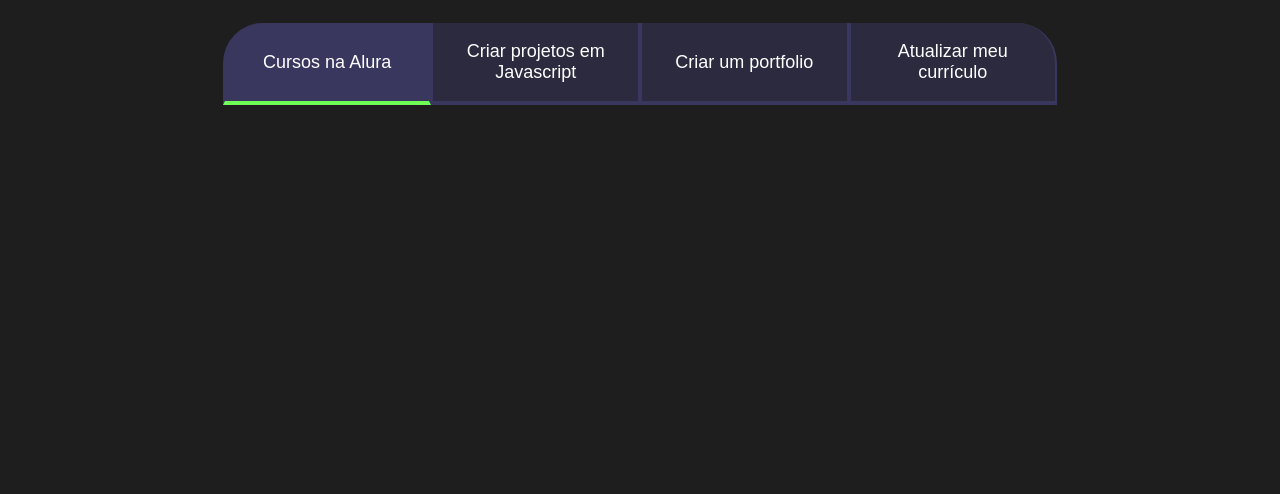
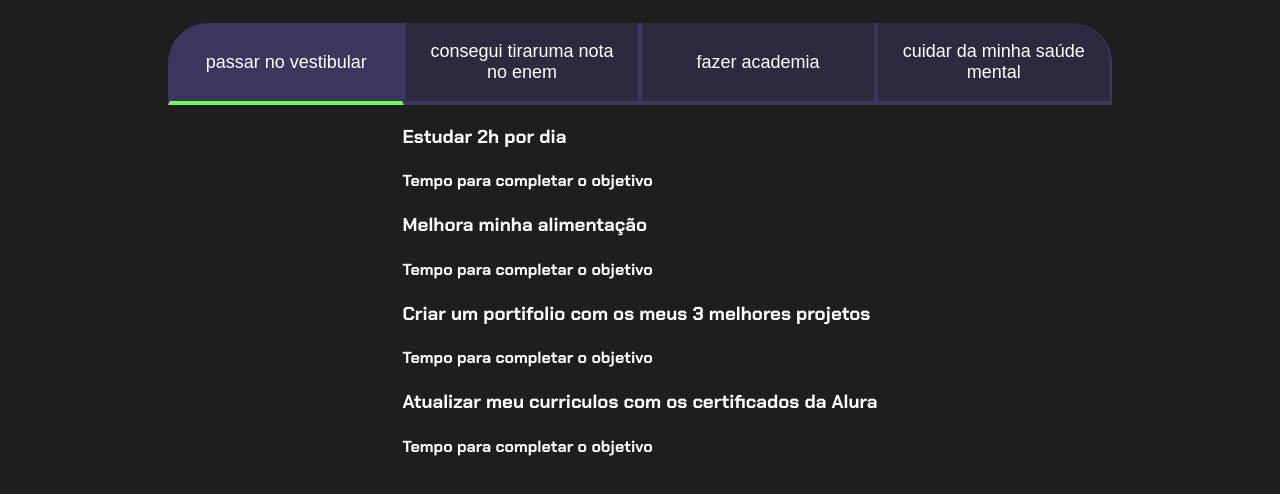
Before and after one commit to Teco01/javascript-projetos-de-vida, a plain HTML site: page index.html in a window 1280 px wide. Shown: the part 80-574 px from the top of the page. Drawn offline with Linux system fonts and the light colour scheme.

Commit message:
Update index.html

```diff
--- a/index.html
+++ b/index.html
@@ -1,19 +1,41 @@
 <!DOCTYPE html>
 <html lang="pt-br">
+
 <head>
     <meta charset="UTF-8">
     <meta name="viewport" content="width=device-width, initial-scale=1.0">
     <title>Meus objetivos do ano</title>
     <link rel="stylesheet" href="style.css">
 </head>
+
 <body>
     <section class="conteudo-principal">
         <h2 class="titulo-principal">Meus Objetivos do ano<span>_</span></h2>
         <div class="botoes">
-            <button class="botao ativo">Cursos na Alura</button>
-            <button class="botao">Criar projetos em Javascript</button>
-            <button class="botao">Criar um portfolio</button>
-            <button class="botao">Atualizar meu currículo</button>
+            <button class="botao ativo">passar no vestibular</button>
+            <button class="botao">consegui tiraruma nota no enem</button>
+            <button class="botao">fazer academia</button>
+            <button class="botao">cuidar da minha saúde mental</button>
+        </div>
+        <div class="abas-textos">
+            <div class="aba-conteudo"></div>
+            <h3 class="aba-conteudo-titulo-prnicipal">Estudar 2h por dia</h3>
+            <h4 class="aba-conteudo-titulo-secundario">Tempo para completar o objetivo</h4>
+            <div class="abas-textos">
+                <div class="aba-conteudo"></div>
+                <h3 class="aba-conteudo-titulo-prnicipal">Melhora minha alimentação</h3>
+                <h4 class="aba-conteudo-titulo-secundario">Tempo para completar o objetivo</h4>
+            </div>
+            <div class="abas-textos">
+                <div class="aba-conteudo"></div>
+                <h3 class="aba-conteudo-titulo-prnicipal">Criar um portifolio com os meus 3 melhores projetos</h3>
+                <h4 class="aba-conteudo-titulo-secundario">Tempo para completar o objetivo</h4>
+            </div>
+            <div class="abas-textos">
+                <div class="aba-conteudo"></div>
+                <h3 class="aba-conteudo-titulo-prnicipal">Atualizar meu curriculos com os certificados da Alura</h3>
+                <h4 class="aba-conteudo-titulo-secundario">Tempo para completar o objetivo</h4>
+            </div>
         </div>
     </section>
     <script src="main.js"></script>
```
